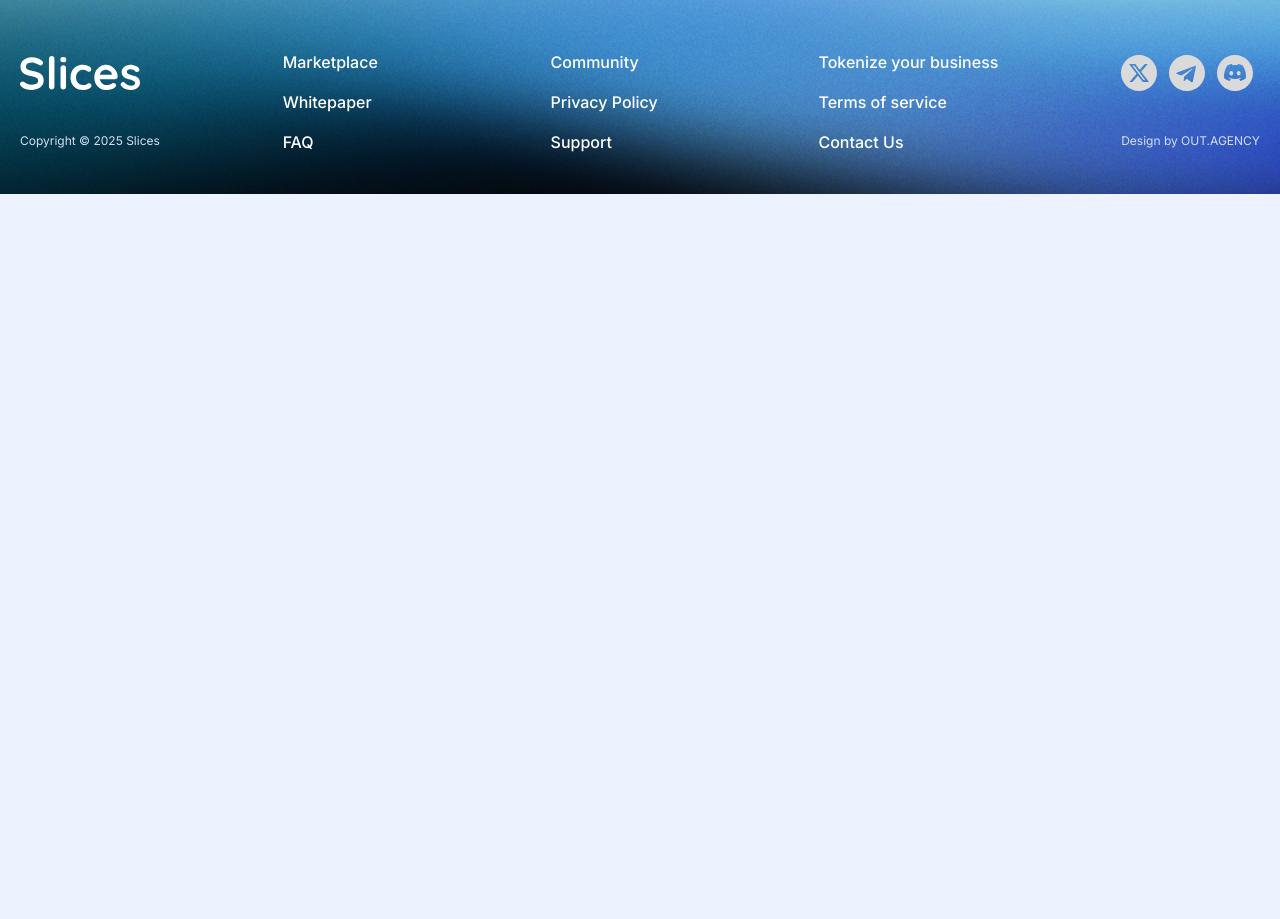
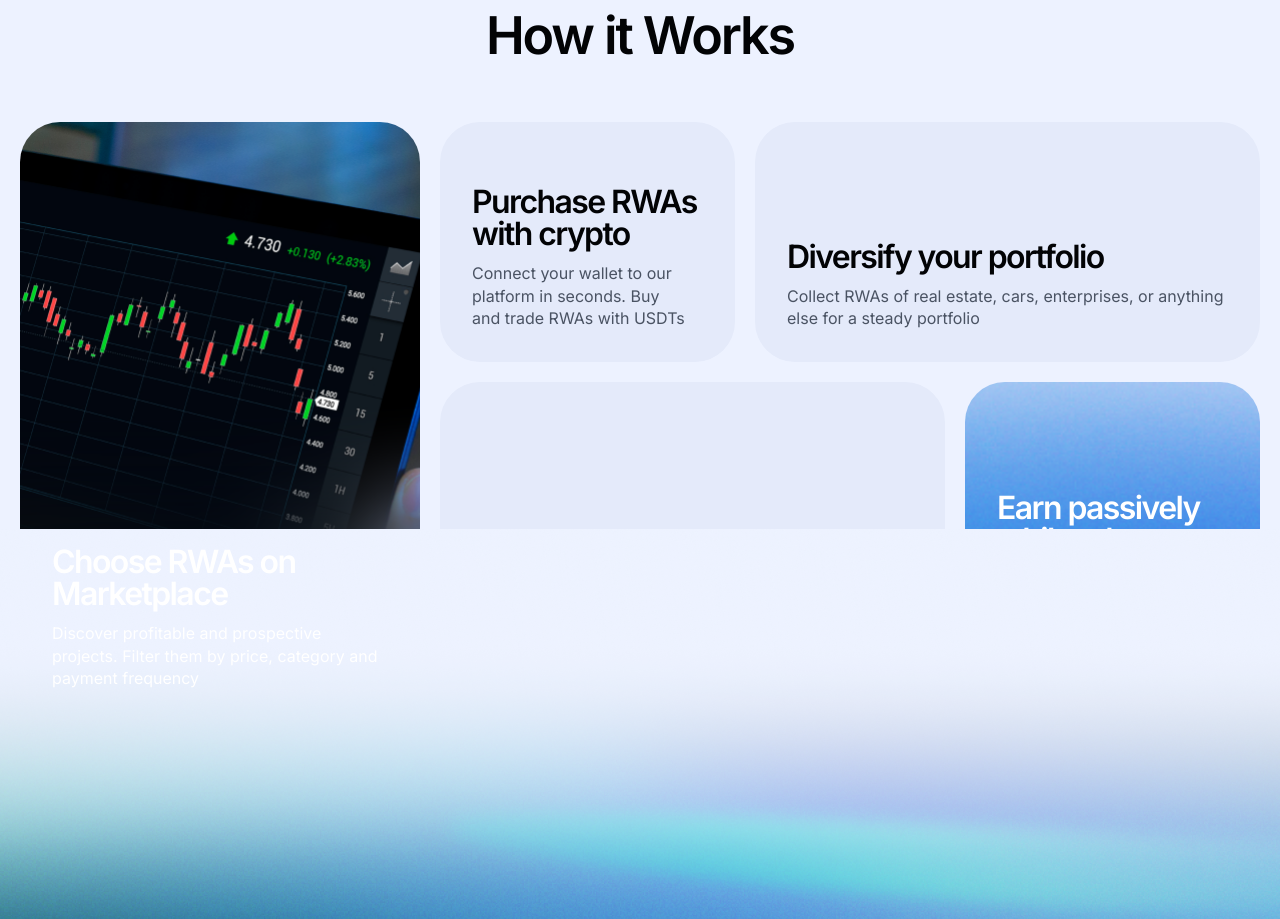
Before and after one commit to digitalsoupteam/rwa-platform-frontend, a Next.js app: page / in a window 1280 px wide. Shown: the part 1260-2179 px from the top of the page. Before the commit the page ends 1454 px from the top, so only its background shows below. Built offline with nearby package versions, Linux system fonts and the light colour scheme.

Commit message:
Homepage How it works

```diff
--- a/src/app/page.tsx
+++ b/src/app/page.tsx
@@ -1,11 +1,12 @@
 import { FC } from 'react';
 
-import { Hero } from '@/components/home';
+import { Hero, HowItWorks } from '@/components/home';
 
 const Home: FC = () => {
   return (
     <>
       <Hero />
+      <HowItWorks/>
     </>
   );
 };
--- /dev/null
+++ b/src/components/home/HowItWorks/HowItWorks.tsx
@@ -0,0 +1,67 @@
+import React, { FC } from 'react';
+
+import { Wrapper } from '@/components/layout';
+import { Card, Title } from '@/components/ui';
+
+const HowItWorks: FC = () => {
+  return (
+    <section className={'mb-25 md:mb-50'}>
+      <Wrapper>
+        <Title className={'text-center mb-10 md:mb-15'} size={'lg'} level={2}>
+          How it Works
+        </Title>
+        <div className={'grid gap-3 md:grid-cols-2 lg:gap-5 lg:grid-cols-12 lg:grid-rows-[minmax(240px,auto)_minmax(340px,auto)]'}>
+          <Card
+            className={
+              'relative flex flex-col justify-end gap-3 overflow-hidden min-h-[321px] !bg-grey-light bg-[url(/images/hiw-market.png)] bg-cover md:col-span-2 lg:col-span-4 lg:row-span-2 lg:bg-[url(/images/hiw-market-d.png)]'
+            }
+            size={'lg'}
+          >
+            <div className={'z-1 relative flex flex-col gap-3'}>
+              <Title className={'text-white'} size={'md'} level={4}>
+                Choose RWAs on Marketplace
+              </Title>
+              <p className={'text-white text-base/[1.4]'}>
+                Discover profitable and prospective projects. Filter them by price, category and payment frequency
+              </p>
+            </div>
+          </Card>
+          <Card className={'flex flex-col justify-end gap-3 !bg-grey-light lg:col-span-3'} size={'lg'}>
+            <Title size={'md'} level={4}>
+              Purchase RWAs with crypto
+            </Title>
+            <p className={'text-grey-dark text-base/[1.4]'}>
+              Connect your wallet to our platform in seconds. Buy and trade RWAs with USDTs
+            </p>
+          </Card>
+          <Card className={'flex flex-col justify-end gap-3 !bg-grey-light lg:col-span-5'} size={'lg'}>
+            <Title size={'md'} level={4}>
+              Diversify your portfolio
+            </Title>
+            <p className={'text-grey-dark text-base/[1.4]'}>
+              Collect RWAs of real estate, cars, enterprises, or anything else for a steady portfolio
+            </p>
+          </Card>
+          <Card className={'flex flex-col justify-end gap-3 !bg-grey-light bg-[url(/images/bg-overlay.png)] bg-cover lg:col-span-3 lg:order-last'} size={'lg'}>
+            <Title className={'text-white'} size={'md'} level={4}>
+              Earn passively while others are trading
+            </Title>
+            <p className={'text-white text-base/[1.4]'}>
+              Add liquidity to token pools and get comission every time other people buy and sell tokens
+            </p>
+          </Card>
+          <Card className={'flex flex-col justify-end gap-3 !bg-grey-light lg:col-span-5'} size={'lg'}>
+            <Title size={'md'} level={4}>
+          Return your money <br/>and get more
+            </Title>
+            <p className={'text-grey-dark text[-base/[1.4]'}>
+          Receive debt repayments and then interest
+            </p>
+          </Card>
+        </div>
+      </Wrapper>
+    </section>
+  );
+};
+
+export default HowItWorks;
--- a/src/components/home/index.ts
+++ b/src/components/home/index.ts
@@ -1,3 +1,4 @@
 import Hero from './Hero/Hero';
+import HowItWorks from './HowItWorks/HowItWorks';
 
-export { Hero };
+export { Hero, HowItWorks };
```
Also changed, not shown: public/images/bg-overlay.png (added).
